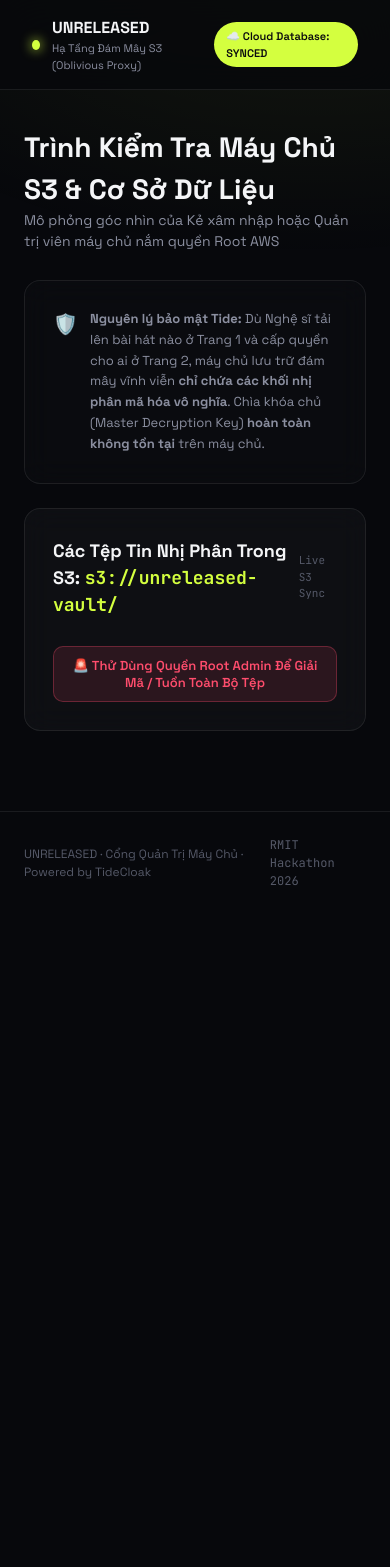
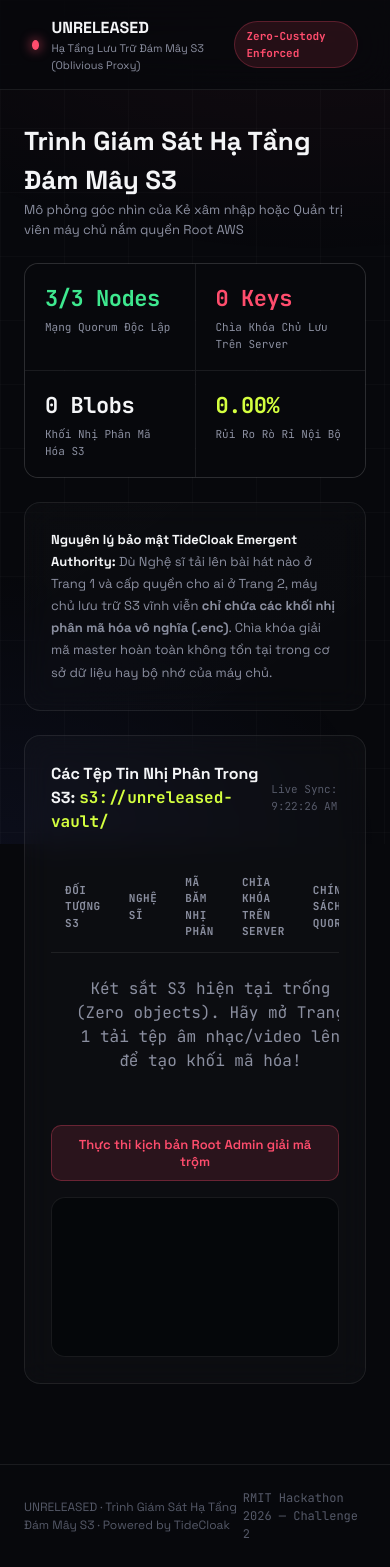
Before and after one commit to bersious/bersious-web, a website: page rmit/3/index.html in a window 390 px wide. Before the commit the page ends 914 px from the top, so only its background shows below. Drawn offline with Linux system fonts and the light colour scheme; no server answers.

Commit message:
style: purge all UI password notes, bracketed hints, and upgrade /3 to SOC zero-trust monitor

```diff
--- a/rmit/3/index.html
+++ b/rmit/3/index.html
@@ -3,14 +3,13 @@
 <head>
 <meta charset="UTF-8">
 <meta name="viewport" content="width=device-width, initial-scale=1.0">
-<title>Quản Trị Đám Mây S3 · UNRELEASED (Oblivious Proxy)</title>
+<title>Hạ Tầng S3 · UNRELEASED Studio (TideCloak Oblivious Proxy)</title>
 <link rel="preconnect" href="https://fonts.googleapis.com">
 <link rel="preconnect" href="https://fonts.gstatic.com" crossorigin>
 <link href="https://fonts.googleapis.com/css2?family=Space+Grotesk:wght@400;500;600;700&family=JetBrains+Mono:wght@400;500;700&display=swap" rel="stylesheet">
 <style>
-
 :root{
-  --bg:#07080c;--surface:rgba(255,255,255,.03);--surface-2:rgba(255,255,255,.06);
+  --bg:#07080c;--surface:rgba(255,255,255,.025);--surface-2:rgba(255,255,255,.05);
   --line:rgba(255,255,255,.08);--line-strong:rgba(255,255,255,.16);
   --fg:#f4f5f7;--muted:#8b8fa0;--dim:#555968;
   --accent:#d4ff3f;--accent-dim:rgba(212,255,63,.12);
@@ -18,67 +17,87 @@
   --ok:#3ee88f;--ok-dim:rgba(62,232,143,.12);--radius:16px;
 }
 *{box-sizing:border-box;margin:0;padding:0}
-body{background:var(--bg);color:var(--fg);font-family:'Space Grotesk',sans-serif;line-height:1.5;min-height:100vh}
-body::before{content:'';position:fixed;inset:0;z-index:-2;background:radial-gradient(900px 500px at 80% -5%,rgba(212,255,63,.07),transparent 60%)}
+body{
+  background:var(--bg);color:var(--fg);font-family:'Space Grotesk',sans-serif;
+  line-height:1.5;min-height:100vh;overflow-x:hidden;
+}
+body::before{
+  content:'';position:fixed;inset:0;z-index:-2;
+  background:
+    radial-gradient(900px 500px at 80% -5%,rgba(255,77,109,.06),transparent 60%),
+    radial-gradient(700px 500px at 0% 100%,rgba(90,110,255,.06),transparent 55%);
+}
+body::after{
+  content:'';position:fixed;inset:0;z-index:-1;opacity:.3;
+  background-image:linear-gradient(var(--line) 1px,transparent 1px),linear-gradient(90deg,var(--line) 1px,transparent 1px);
+  background-size:64px 64px;
+}
 .mono{font-family:'JetBrains Mono',monospace}
 
-/* Topbar sạch sẽ - KHÔNG CÒN 3 NÚT CHUYỂN CHẾ ĐỘ */
-.topbar{position:sticky;top:0;z-index:50;display:flex;align-items:center;justify-content:space-between;padding:16px 32px;backdrop-filter:blur(20px);background:rgba(7,8,12,.8);border-bottom:1px solid var(--line)}
+/* Topbar */
+.topbar{
+  position:sticky;top:0;z-index:50;display:flex;align-items:center;justify-content:space-between;
+  padding:16px 32px;backdrop-filter:blur(20px);background:rgba(7,8,12,.8);border-bottom:1px solid var(--line);
+}
 .brand{display:flex;align-items:center;gap:12px;text-decoration:none;color:inherit;font-weight:700}
-.brand-dot{width:10px;height:10px;border-radius:50%;background:var(--accent);box-shadow:0 0 12px var(--accent)}
+.brand-dot{width:10px;height:10px;border-radius:50%;background:var(--danger);box-shadow:0 0 12px var(--danger)}
 .brand small{display:block;font-size:11px;color:var(--muted);font-weight:400}
 .topbar-right{display:flex;align-items:center;gap:14px}
-.pill-tide{font-size:11px;font-weight:600;color:#0a0b0e;background:var(--accent);padding:6px 12px;border-radius:999px}
-.user-badge{display:flex;align-items:center;gap:8px;background:var(--surface);border:1px solid var(--line);padding:6px 12px;border-radius:10px;font-size:12px}
-.user-dot{width:7px;height:7px;border-radius:50%;background:var(--ok)}
+.pill-tide{font-size:11px;font-weight:600;color:var(--danger);background:var(--danger-dim);padding:6px 12px;border-radius:999px;border:1px solid rgba(255,77,109,.25)}
 
-/* Container */
-.container{max-width:1080px;margin:36px auto 80px;padding:0 24px}
-.card{background:var(--surface);border:1px solid var(--line);border-radius:var(--radius);padding:28px;margin-bottom:24px;backdrop-filter:blur(14px)}
+.container{max-width:1120px;margin:32px auto 80px;padding:0 24px}
+.card{
+  background:var(--surface);border:1px solid var(--line);border-radius:var(--radius);
+  padding:26px;margin-bottom:24px;backdrop-filter:blur(14px);position:relative;
+}
 
-/* Form controls */
-.form-group{margin-bottom:16px}
-.form-label{display:block;font-size:12px;font-weight:600;color:var(--muted);margin-bottom:6px;text-transform:uppercase;letter-spacing:.05em}
-.form-input{
-  width:100%;padding:11px 14px;background:var(--bg);border:1px solid var(--line);border-radius:10px;
-  color:var(--fg);font-family:inherit;font-size:14px;outline:none;transition:.18s;
+/* Metrics strip */
+.metrics-grid{
+  display:grid;grid-template-columns:repeat(4,1fr);gap:1px;background:var(--line);
+  border:1px solid var(--line);border-radius:14px;overflow:hidden;margin-bottom:24px;
 }
-.form-input:focus{border-color:var(--accent);box-shadow:0 0 0 2px var(--accent-dim)}
+.metric-box{background:var(--bg);padding:18px 20px}
+.metric-num{font-size:22px;font-weight:700;letter-spacing:-.02em}
+.metric-label{font-size:11px;color:var(--muted);margin-top:4px}
+
+/* S3 inspection table */
+.s3-table{width:100%;border-collapse:collapse;margin-top:14px}
+.s3-th{
+  text-align:left;padding:12px 14px;font-size:11px;font-weight:700;color:var(--muted);
+  text-transform:uppercase;letter-spacing:.05em;border-bottom:1px solid var(--line);
+}
+.s3-td{
+  padding:14px;border-bottom:1px solid var(--line);font-size:12px;vertical-align:middle;
+}
+.s3-row:hover{background:var(--surface-2)}
+
+/* Badges */
+.badge{font-size:11px;font-weight:700;padding:4px 8px;border-radius:999px;white-space:nowrap}
+.badge-danger{color:var(--danger);background:var(--danger-dim);border:1px solid rgba(255,77,109,.25)}
+.badge-ok{color:var(--ok);background:var(--ok-dim);border:1px solid rgba(62,232,143,.25)}
+.badge-dim{color:var(--muted);background:var(--surface-2);border:1px solid var(--line)}
+
+/* Terminal console */
+.terminal-card{
+  background:#05070a;border:1px solid var(--line);border-radius:14px;padding:22px;
+  min-height:160px;font-size:12px;color:var(--muted);line-height:1.7;margin-top:16px;
+}
+.terminal-output{max-height:240px;overflow-y:auto}
 
 .btn{
   font-family:inherit;font-size:13px;font-weight:600;cursor:pointer;
-  padding:10px 18px;border-radius:10px;border:1px solid transparent;transition:.18s;
+  padding:10px 20px;border-radius:10px;border:1px solid transparent;transition:.18s;
   display:inline-flex;align-items:center;gap:8px;text-decoration:none;
 }
-.btn-accent{background:var(--accent);color:#0a0b0e}
-.btn-accent:hover{filter:brightness(1.1);transform:translateY(-1px)}
 .btn-danger{background:var(--danger-dim);color:var(--danger);border-color:rgba(255,77,109,.3)}
-.btn-danger:hover{background:rgba(255,77,109,.2)}
-.btn-ok{background:var(--ok-dim);color:var(--ok);border-color:rgba(62,232,143,.3)}
-.btn-ok:hover{background:rgba(62,232,143,.2)}
-.btn-ghost{background:transparent;border-color:var(--line-strong);color:var(--fg)}
-.btn-ghost:hover{background:var(--surface-2)}
-.btn-sm{padding:6px 12px;font-size:12px}
+.btn-danger:hover{background:rgba(255,77,109,.25)}
 
-.auth-box{max-width:440px;margin:60px auto;background:var(--surface);border:1px solid var(--line);border-radius:var(--radius);padding:36px;backdrop-filter:blur(16px)}
-.auth-title{font-size:24px;font-weight:700;margin-bottom:8px}
-.auth-sub{font-size:13px;color:var(--muted);margin-bottom:24px}
-.auth-tabs{display:flex;gap:6px;margin-bottom:20px;background:var(--bg);padding:4px;border-radius:10px;border:1px solid var(--line)}
-.auth-tab{flex:1;text-align:center;padding:8px;font-size:12px;font-weight:600;color:var(--muted);background:transparent;border:none;border-radius:8px;cursor:pointer}
-.auth-tab.active{background:var(--surface-2);color:var(--fg)}
+.footer{max-width:1120px;margin:0 auto;padding:24px;border-top:1px solid var(--line);display:flex;justify-content:space-between;align-items:center;color:var(--dim);font-size:12px}
 
-.badge{font-size:11px;font-weight:600;padding:5px 10px;border-radius:999px;white-space:nowrap}
-.badge-ok{color:var(--ok);background:var(--ok-dim);border:1px solid rgba(62,232,143,.25)}
-.badge-danger{color:var(--danger);background:var(--danger-dim);border:1px solid rgba(255,77,109,.25)}
-
-.hidden{display:none!important}
-.footer{max-width:1080px;margin:0 auto;padding:24px;border-top:1px solid var(--line);display:flex;justify-content:space-between;align-items:center;color:var(--dim);font-size:12px}
-
-.s3-row{display:grid;grid-template-columns:1.2fr 2fr .9fr;gap:16px;align-items:center;padding:14px 18px;border:1px solid var(--line);border-radius:12px;margin-bottom:10px;background:var(--bg)}
-.s3-key{font-size:12px;color:var(--muted)}
-.s3-cipher{font-size:12px;color:#7b6fff;overflow:hidden;text-overflow:ellipsis;white-space:nowrap}
-.s3-master{font-size:11px;font-weight:700;color:var(--danger);text-align:right}
-.terminal-box{background:#050608;border:1px solid var(--line);border-radius:14px;padding:20px;min-height:100px;font-size:13px;color:var(--danger);margin-top:20px;line-height:1.6}
+@media(max-width:768px){
+  .metrics-grid{grid-template-columns:repeat(2,1fr)}
+  .s3-table{display:block;overflow-x:auto}
+}
 </style>
 </head>
 <body>
@@ -86,49 +105,90 @@
 <header class="topbar">
   <a href="/rmit" class="brand">
     <span class="brand-dot"></span>
-    <div>UNRELEASED<small>Hạ Tầng Đám Mây S3 (Oblivious Proxy)</small></div>
+    <div>UNRELEASED<small>Hạ Tầng Lưu Trữ Đám Mây S3 (Oblivious Proxy)</small></div>
   </a>
-  <span class="pill-tide">☁️ Cloud Database: SYNCED</span>
+  <div class="topbar-right">
+    <span class="pill-tide mono">Zero-Custody Enforced</span>
+  </div>
 </header>
 
 <main class="container">
-  <div style="margin-bottom:28px">
-    <h1 style="font-size:28px;font-weight:700">Trình Kiểm Tra Máy Chủ S3 & Cơ Sở Dữ Liệu</h1>
-    <p style="color:var(--muted);font-size:14px">Mô phỏng góc nhìn của Kẻ xâm nhập hoặc Quản trị viên máy chủ nắm quyền Root AWS</p>
+
+  <!-- Header -->
+  <div style="margin-bottom:24px">
+    <h1 style="font-size:26px;font-weight:700">Trình Giám Sát Hạ Tầng Đám Mây S3</h1>
+    <p style="color:var(--muted);font-size:13px">Mô phỏng góc nhìn của Kẻ xâm nhập hoặc Quản trị viên máy chủ nắm quyền Root AWS</p>
   </div>
 
-  <div class="card" style="background:rgba(255,255,255,.015);margin-bottom:24px">
-    <div style="display:flex;gap:12px;align-items:flex-start">
-      <span style="font-size:20px">🛡️</span>
-      <div style="font-size:13px;color:var(--muted);line-height:1.6">
-        <strong>Nguyên lý bảo mật Tide:</strong> Dù Nghệ sĩ tải lên bài hát nào ở Trang 1 và cấp quyền cho ai ở Trang 2, máy chủ lưu trữ đám mây vĩnh viễn <strong>chỉ chứa các khối nhị phân mã hóa vô nghĩa</strong>. Chìa khóa chủ (Master Decryption Key) <strong>hoàn toàn không tồn tại</strong> trên máy chủ.
+  <!-- Dải chỉ số an ninh thời gian thực -->
+  <div class="metrics-grid mono">
+    <div class="metric-box">
+      <div class="metric-num" style="color:var(--ok)">3/3 Nodes</div>
+      <div class="metric-label">Mạng Quorum Độc Lập</div>
+    </div>
+    <div class="metric-box">
+      <div class="metric-num" style="color:var(--danger)">0 Keys</div>
+      <div class="metric-label">Chìa Khóa Chủ Lưu Trên Server</div>
+    </div>
+    <div class="metric-box">
+      <div class="metric-num" id="metric-blob-count" style="color:var(--fg)">0 Blobs</div>
+      <div class="metric-label">Khối Nhị Phân Mã Hóa S3</div>
+    </div>
+    <div class="metric-box">
+      <div class="metric-num" style="color:var(--accent)">0.00%</div>
+      <div class="metric-label">Rủi Ro Rò Rỉ Nội Bộ</div>
+    </div>
+  </div>
+
+  <!-- Kiến trúc bảo mật -->
+  <div class="card" style="background:linear-gradient(145deg,rgba(255,255,255,.02),rgba(255,255,255,.01))">
+    <div style="font-size:13px;color:var(--muted);line-height:1.7">
+      <strong style="color:var(--fg)">Nguyên lý bảo mật TideCloak Emergent Authority:</strong>
+      Dù Nghệ sĩ tải lên bài hát nào ở Trang 1 và cấp quyền cho ai ở Trang 2, máy chủ lưu trữ S3 vĩnh viễn <strong>chỉ chứa các khối nhị phân mã hóa vô nghĩa (.enc)</strong>.
+      Chìa khóa giải mã master hoàn toàn không tồn tại trong cơ sở dữ liệu hay bộ nhớ của máy chủ.
+    </div>
+  </div>
+
+  <!-- Bảng kiểm tra tệp tin nhị phân S3 thời gian thực -->
+  <div class="card">
+    <div style="display:flex;justify-content:space-between;align-items:center;margin-bottom:14px">
+      <h2 style="font-size:16px;font-weight:700">Các Tệp Tin Nhị Phân Trong S3: <code class="mono" style="color:var(--accent)">s3://unreleased-vault/</code></h2>
+      <span class="mono" style="font-size:11px;color:var(--dim)" id="s3-sync-time">Live Sync: 0s ago</span>
+    </div>
+
+    <div style="overflow-x:auto">
+      <table class="s3-table mono" id="s3-table">
+        <thead>
+          <tr>
+            <th class="s3-th">Đối Tượng S3</th>
+            <th class="s3-th">Nghệ Sĩ</th>
+            <th class="s3-th">Mã Băm Nhị Phân</th>
+            <th class="s3-th">Chìa Khóa Trên Server</th>
+            <th class="s3-th">Chính Sách Quorum</th>
+          </tr>
+        </thead>
+        <tbody id="s3-table-body">
+        </tbody>
+      </table>
+    </div>
+
+    <!-- Nút thử nghiệm tấn công Root Admin -->
+    <div style="margin-top:28px">
+      <button class="btn btn-danger" onclick="executeRootExploitSimulation()">Thực thi kịch bản Root Admin giải mã trộm</button>
+      <div id="terminal" class="terminal-card mono hidden">
+        <div id="terminal-content" class="terminal-output"></div>
       </div>
     </div>
   </div>
 
-  <div class="card">
-    <div style="display:flex;justify-content:space-between;align-items:center;margin-bottom:18px">
-      <h2 style="font-size:18px;font-weight:700">Các Tệp Tin Nhị Phân Trong S3: <code class="mono" style="color:var(--accent)">s3://unreleased-vault/</code></h2>
-      <span class="mono" style="font-size:11px;color:var(--dim)">Live S3 Sync</span>
-    </div>
-
-    <div id="s3-list"></div>
-
-    <div style="margin-top:28px">
-      <button class="btn btn-danger" onclick="attemptRootDecryption()">🚨 Thử Dùng Quyền Root Admin Để Giải Mã / Tuồn Toàn Bộ Tệp</button>
-      <div id="terminal" class="terminal-box mono hidden"></div>
-    </div>
-  </div>
 </main>
 
 <footer class="footer">
-  <span>UNRELEASED · Cổng Quản Trị Máy Chủ · Powered by TideCloak</span>
-  <span class="mono">RMIT Hackathon 2026</span>
+  <span>UNRELEASED · Trình Giám Sát Hạ Tầng Đám Mây S3 · Powered by TideCloak</span>
+  <span class="mono">RMIT Hackathon 2026 — Challenge 2</span>
 </footer>
 
 <script>
-
-// ==================== TIDE GLOBAL CLOUD DATABASE SYNC ====================
 const API_VAULT_URL = '/api/rmit-vault';
 let isSyncingWithCloud = false;
 
@@ -139,100 +199,106 @@
     if (!res.ok) return;
     const json = await res.json();
     if (json.ok && json.data) {
-      const cloudData = json.data;
-      const localTracks = localStorage.getItem('tide_tracks_v2');
-      const cloudTracksStr = JSON.stringify(cloudData.tracks || []);
-      const cloudUsersStr = JSON.stringify(cloudData.users || []);
-
-      let hasChanged = false;
-      if (localTracks !== cloudTracksStr) {
-        localStorage.setItem('tide_tracks_v2', cloudTracksStr);
-        hasChanged = true;
-      }
-      if (localStorage.getItem('tide_users') !== cloudUsersStr) {
-        localStorage.setItem('tide_users', cloudUsersStr);
-        hasChanged = true;
-      }
-
-      if (hasChanged && typeof onCloudSync === 'function') {
-        onCloudSync();
-      }
+      const cloud = json.data;
+      localStorage.setItem('tide_tracks_v2', JSON.stringify(cloud.tracks || []));
+      renderS3Inspector();
     }
-  } catch (err) {
-    // Offline / fallback to localStorage
-  }
+  } catch (err) {}
 }
 
-async function pushCloudUpdate(action, payload = {}) {
-  isSyncingWithCloud = true;
-  try {
-    await fetch(API_VAULT_URL, {
-      method: 'POST',
-      headers: { 'Content-Type': 'application/json' },
-      body: JSON.stringify({ action, ...payload })
-    });
-  } catch (e) {
-    console.warn('Cloud sync error:', e);
-  } finally {
-    isSyncingWithCloud = false;
-  }
-}
-
-// Bắt đầu vòng lặp polling 2.5s để đồng bộ từ các máy tính khác
 setInterval(fetchCloudState, 2500);
 fetchCloudState();
 
-function onCloudSync(){ renderS3(); }
-
 function getStoredTracks(){
-  const d=localStorage.getItem('tide_tracks_v2');
+  const d = localStorage.getItem('tide_tracks_v2');
   if(d){try{return JSON.parse(d)}catch(e){}}
   return [];
 }
 
-function renderS3(){
-  const tracks=getStoredTracks(), box=document.getElementById('s3-list');
-  box.innerHTML='';
-  tracks.forEach(t=>{
-    const row=document.createElement('div');
-    row.className='s3-row mono';
-    row.innerHTML=`
-      <div class="s3-key">s3://vault/${t.name}.enc</div>
-      <div class="s3-cipher">d8a391e4fc2901a88b5e027f${t.hash.replace('...','')}99014e7a881bc00192...</div>
-      <div class="s3-master">KEY: ∅ (KHÔNG CÓ TRÊN MÁY CHỦ)</div>
+function renderS3Inspector(){
+  const tracks = getStoredTracks().filter(t => !t.id.startsWith('track_0'));
+  const tbody = document.getElementById('s3-table-body');
+  const countEl = document.getElementById('metric-blob-count');
+  const timeEl = document.getElementById('s3-sync-time');
+  if(!tbody) return;
+
+  tbody.innerHTML = '';
+  countEl.textContent = `${tracks.length} Blobs`;
+  timeEl.textContent = `Live Sync: ${new Date().toLocaleTimeString()}`;
+
+  if(!tracks.length){
+    tbody.innerHTML = `
+      <tr>
+        <td colspan="5" style="padding:24px;text-align:center;color:var(--muted)">
+          Két sắt S3 hiện tại trống (Zero objects). Hãy mở Trang 1 tải tệp âm nhạc/video lên để tạo khối mã hóa!
+        </td>
+      </tr>
     `;
-    box.appendChild(row);
+    return;
+  }
+
+  tracks.forEach(t => {
+    const row = document.createElement('tr');
+    row.className = 's3-row';
+    const allowedCount = Array.isArray(t.allowedUsers) ? t.allowedUsers.length : 0;
+    const isSingle = Array.isArray(t.singlePlayUsers) && t.singlePlayUsers.length > 0;
+    const limitSec = Number(t.previewLimitSeconds) || 0;
+
+    let policyDesc = 'Chưa cấp quyền';
+    if(allowedCount > 0){
+      policyDesc = `${allowedCount} danh tính DID`;
+      if(isSingle) policyDesc += ' · Tự hủy 1 lần';
+      if(limitSec > 0) policyDesc += ` · ${limitSec}s preview`;
+    }
+
+    row.innerHTML = `
+      <td class="s3-td"><span style="color:var(--fg)">s3://vault/${t.name}.enc</span><br><span style="font-size:10px;color:var(--dim)">${t.size} · AES-256-GCM</span></td>
+      <td class="s3-td" style="color:var(--accent)">@${t.artistUsername||'alice_artist'}</td>
+      <td class="s3-td" style="color:#7b6fff">${t.hash.replace('...','')}d8a391e4fc29...</td>
+      <td class="s3-td"><span class="badge badge-danger">KEY: ∅ (KHÔNG CÓ)</span></td>
+      <td class="s3-td"><span class="badge ${allowedCount>0?'badge-ok':'badge-dim'}">${policyDesc}</span></td>
+    `;
+    tbody.appendChild(row);
   });
 }
 
-function attemptRootDecryption(){
-  const term=document.getElementById('terminal');
+function executeRootExploitSimulation(){
+  const term = document.getElementById('terminal');
+  const content = document.getElementById('terminal-content');
   term.classList.remove('hidden');
-  term.innerHTML='';
-  const lines=[
-    '> root@s3-cluster: dump --target s3://unreleased-vault/ --decrypt-all',
-    '> Inspecting database credentials: Zero master keys found in vault records.',
-    '> Querying Tide Fabric Quorum node [10.244.0.12] for emergency decryption certificate...',
+  content.innerHTML = '';
+
+  const tracks = getStoredTracks().filter(t => !t.id.startsWith('track_0'));
+  const blobCount = tracks.length;
+
+  const logs = [
+    '> root@s3-cluster-01: dump --target s3://unreleased-vault/ --decrypt-all --force',
+    `> Scanning physical disk blocks: Located ${blobCount} encrypted binary blob(s).`,
+    '> Inspecting database credentials and environment variables for Master Private Key...',
+    '> RESULT: 0 master keys found. Server is an Oblivious Proxy (Zero-Custody Architecture).',
+    '> Attempting direct forgery attack: Synthesizing raw decryption key without Quorum signature...',
+    '> Connecting to Tide Fabric Quorum Node [10.244.0.12:8443]...',
     '> [TIDE QUORUM ENFORCEMENT] 403 Forbidden: Requestor identity lacks Emergent Policy entitlement.',
-    '> ERROR: Server is an Oblivious Proxy. Root administrative privilege cannot synthesize decryption keys.',
-    '> ATTACK MITIGATED: Zero bytes of plaintext audio/video leaked.'
+    '> ERROR: Root administrative privilege cannot synthesize decryption keys.',
+    '> ATTACK MITIGATED: 0 bytes of plaintext audio/video leaked. All assets remain cryptographically sealed.'
   ];
-  let cur=0;
-  function printNext(){
-    if(cur<lines.length){
-      const p=document.createElement('div');
-      p.textContent=lines[cur++];
-      if(cur===lines.length-1) p.style.color='var(--ok)';
-      term.appendChild(p);
-      setTimeout(printNext, 400);
+
+  let idx = 0;
+  function printLine(){
+    if(idx < logs.length){
+      const p = document.createElement('div');
+      p.textContent = logs[idx++];
+      if(idx === logs.length) p.style.color = 'var(--ok)';
+      else if(logs[idx-1].includes('Forbidden') || logs[idx-1].includes('ERROR')) p.style.color = 'var(--danger)';
+      content.appendChild(p);
+      content.scrollTop = content.scrollHeight;
+      setTimeout(printLine, 350);
     }
   }
-  printNext();
+  printLine();
 }
 
-window.addEventListener('storage',renderS3);
-try{new BroadcastChannel('tide_channel').onmessage=renderS3;}catch(e){}
-renderS3();
+renderS3Inspector();
 </script>
 </body>
 </html>
```
Also changed, not shown: rmit/1/index.html (+4 -4 lines), rmit/2/index.html (+4 -4 lines).
